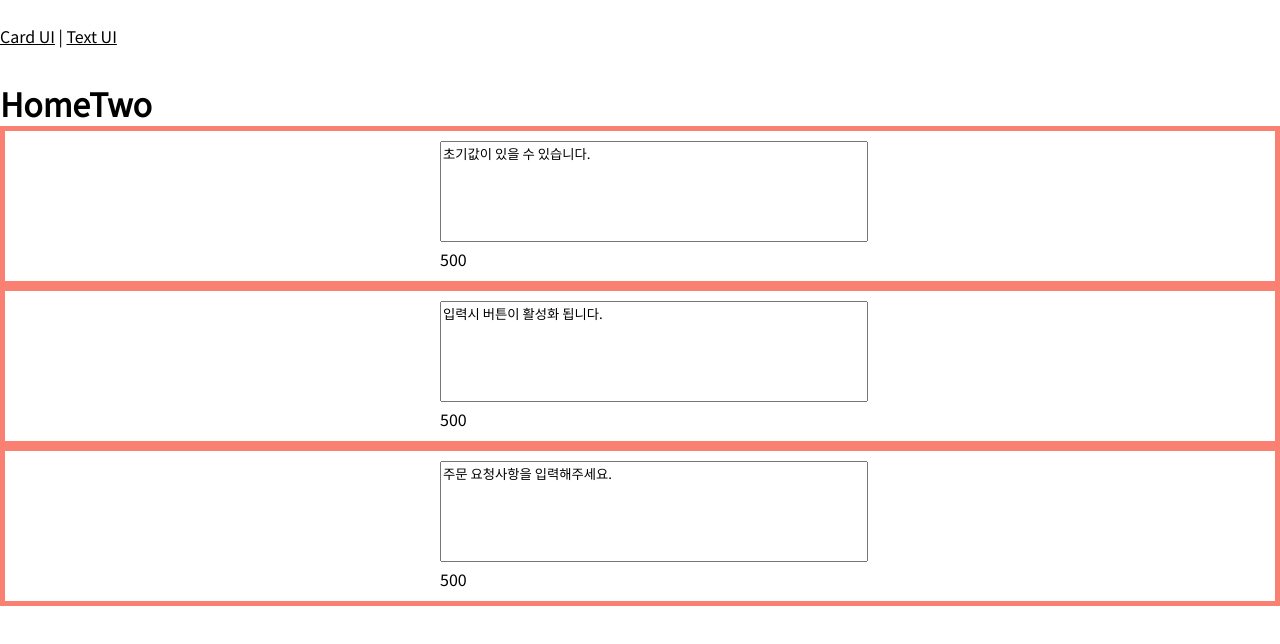
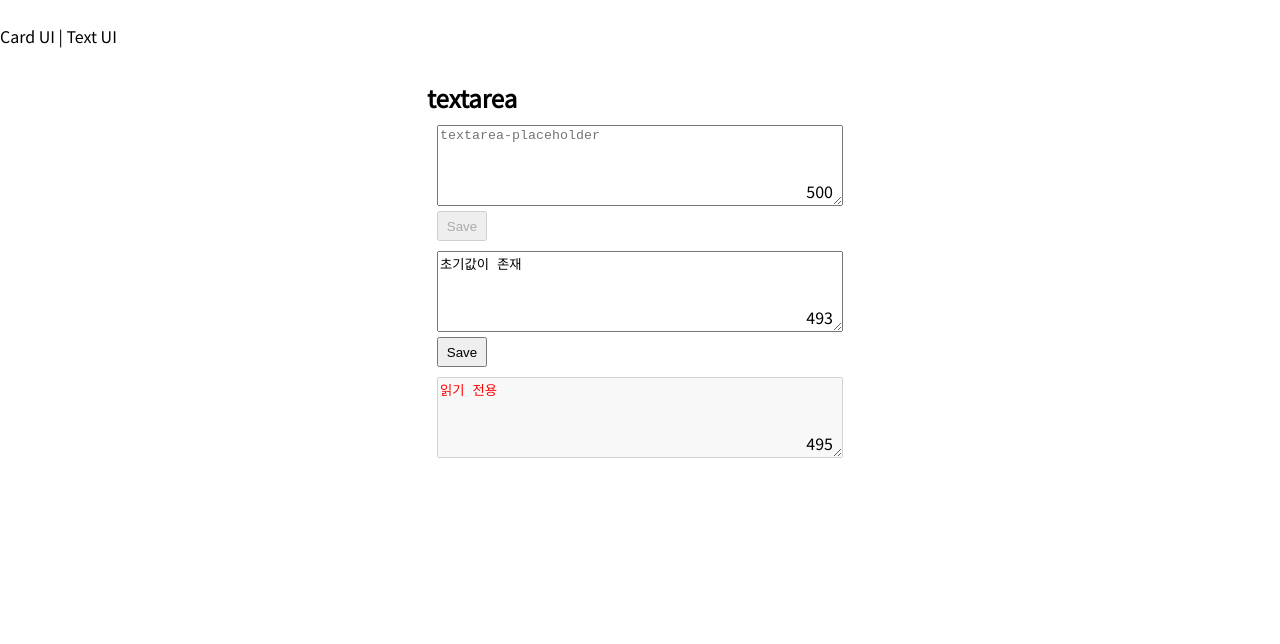
Before and after one commit to Romanus93/component-ui-using-sass, a Vue app: page /TextUi in a window 1280 px wide. Shown: the top 644 px of the page. Built offline with nearby package versions, Linux system fonts and the light colour scheme.

Commit message:
src/components/MultiLineText.vue html,css수정 , sass수정

```diff
--- a/src/App.vue
+++ b/src/App.vue
@@ -1,5 +1,5 @@
 <template>
-  <div class="#app">
+  <div id="app">
     <nav class="nav">
       <router-link to="/">Card UI</router-link> |
       <router-link to="/TextUi">Text UI</router-link>
--- a/src/assets/scss/cardCol.scss
+++ b/src/assets/scss/cardCol.scss
@@ -1,3 +1,11 @@
+@charset "UTF-8";
+
+@mixin textOneLine {
+  white-space: nowrap;
+  overflow: hidden;
+  text-overflow: ellipsis;
+}
+
 .col-card-contaier {
   display: inline-block;
   vertical-align: top;
@@ -38,10 +46,8 @@
       }
 
       .title {
-        white-space: nowrap;
-        overflow: hidden;
-        text-overflow: ellipsis;
         padding: 2px 5px 5px 5px;
+        @include textOneLine;
       }
 
       .description {
@@ -65,9 +71,7 @@
       }
 
       .comment {
-        white-space: nowrap;
-        overflow: hidden;
-        text-overflow: ellipsis;
+        @include textOneLine;
       }
     }
   }
--- a/src/assets/scss/cardRow.scss
+++ b/src/assets/scss/cardRow.scss
@@ -1,3 +1,5 @@
+@charset "UTF-8";
+
 .row-card-container {
   width: 50%;
   display: inline-block;
@@ -85,7 +87,7 @@
     .comment {
       max-height: 7.2em;
 
-      :after {
+      &:after {
         content: "";
         position: absolute;
         right: 0;
--- a/src/assets/scss/cardUi.scss
+++ b/src/assets/scss/cardUi.scss
@@ -1,3 +1,5 @@
+@charset "UTF-8";
+
 .car-ui {
   width: 100vw;
   max-width: 100%;
--- /dev/null
+++ b/src/assets/scss/components/multiLineText.scss
@@ -0,0 +1,26 @@
+@charset "UTF-8";
+
+.multi-line-text-container {
+  width: 100%;
+  margin: 10px;
+  .multi-line-text {
+    position: relative;
+    width: fit-content;
+
+    & > textarea {
+      /* ie 스크롤바 없애기 */
+      overflow: hidden;
+    }
+
+    .characters-counter {
+      position: absolute;
+      bottom: 8px;
+      right: 10px;
+    }
+  }
+
+  .btn--save {
+    width: 50px;
+    height: 30px;
+  }
+}
--- a/src/assets/scss/main.scss
+++ b/src/assets/scss/main.scss
@@ -1,18 +1,20 @@
 @charset "UTF-8";
 
+// font
 @import url("https://fonts.googleapis.com/css2?family=Noto+Sans+JP&display=swap");
-@import "./variable.scss";
 
-#app {
-  font-family: $font-family;
-  -webkit-font-smoothing: antialiased;
-  -moz-osx-font-smoothing: grayscale;
-  width: 100%;
-}
+// variable
+@import "./utils/variable";
 
+// card-col-row
+@import "./cardUi.scss";
+@import "./cardCol.scss";
+@import "./cardRoW.scss";
+@import "./userRating.scss";
+
+// textarea
 * {
   box-sizing: border-box;
-  font-family: $font-family;
 }
 
 html,
@@ -36,10 +38,6 @@ p {
   margin: 0;
 }
 
-ul {
-  list-style: none;
-}
-
 header,
 section,
 nav,
@@ -53,6 +51,12 @@ ul {
   list-style: none;
 }
 
+#app {
+  font-family: $font-family;
+  -webkit-font-smoothing: antialiased;
+  -moz-osx-font-smoothing: grayscale;
+  width: 100%;
+
   .nav {
     height: 10vh;
     padding-top: 3vh;
@@ -61,6 +65,7 @@ ul {
   a {
     cursor: pointer;
     color: $color-black;
+    text-decoration: none;
   }
 
   .bar {
@@ -68,3 +73,4 @@ a {
     display: inline-block;
     text-align: center;
   }
+}
--- a/src/assets/scss/userRating.scss
+++ b/src/assets/scss/userRating.scss
@@ -1,6 +1,6 @@
 @charset "UTF-8";
 
-@import "./variable.scss";
+@import "./utils/variable";
 
 .rating-container {
   display: inline-block;
--- a/src/components/MultiLineText.vue
+++ b/src/components/MultiLineText.vue
@@ -12,19 +12,21 @@
         :disabled="textarea.disabled"
         rows="5"
         cols="50"
-        :style="
-          textarea.placeholderColor
-            ? { '--placeholder-color': textarea.placeholderColor }
-            : {}
-        "
+        :style="colorText"
       ></textarea>
-      <span class="character-counter">
-        {{ characterCounter }}
+      <span class="characters-counter">
+        {{ counterCharacters }}
       </span>
     </div>
-    <div class="btn-box" v-if="textarea.isButton">
-      <button class="btn--save" type="button">Save</button>
-    </div>
+    <button
+      class="btn--save"
+      v-if="textarea.isButton"
+      :disabled="isDisabledBtn"
+      type="button"
+      @click="saveTexts"
+    >
+      Save
+    </button>
   </li>
 </template>
 
@@ -41,59 +43,57 @@ export default {
   },
   data() {
     return {
-      characters: "",
+      characters: this.textarea.text,
     };
   },
   computed: {
-    characterCounter() {
-      let char = this.characters.length;
-      let limit = 500;
-      return limit - char;
+    counterCharacters: function () {
+      let lengthCharacters = this.characters.length;
+      let limitCharacters = 500;
+      return limitCharacters - lengthCharacters;
     },
-    // disableButton() {
-    //   if (this.characters == "입력해주세요.") {
-    //     return true;
-    //   } else {
-    //     return false;
-    //   }
-    // },
+    colorText: function () {
+      let color =
+        this.textarea.readonly && this.textarea.disabled ? "red" : "black";
+      return `color: ${color}`;
+    },
+    isDisabledBtn: function () {
+      return this.characters.length === 0 ? true : false;
+    },
+  },
+  methods: {
+    saveTexts() {
+      let infoText = `${this.characters} 이 저장되었습니다.`;
+      alert(infoText);
+      this.characters = "";
+    },
   },
 };
 </script>
 
-<style scoped>
+<style lang="scss" scoped>
 .multi-line-text-container {
   width: 100%;
-  border: 5px solid salmon;
+  margin: 10px;
+  .multi-line-text {
+    position: relative;
+    width: fit-content;
+
+    & > textarea {
+      /* ie 스크롤바 없애기 */
+      overflow: hidden;
     }
 
-.multi-line-text {
-  width: 400px;
-  margin: 10px auto;
+    .characters-counter {
+      position: absolute;
+      bottom: 8px;
+      right: 10px;
     }
-
-.multi-line-text textarea {
-  resize: none;
-}
-
-textarea::placeholder {
-  color: var(--placeholder-color);
-}
-
-.multi-line-text .counter {
-}
-
-.btn-box {
-  width: 400px;
-  margin: 0 auto;
-  border: 5px seagreen solid;
   }
 
   .btn--save {
     width: 50px;
     height: 30px;
   }
-
-.multi-line-text-with-btn {
 }
 </style>
--- a/src/components/forPractice/SassVue.vue
+++ b/src/components/forPractice/SassVue.vue
@@ -17,5 +17,5 @@
 </template>
 
 <style lang="scss" scoped>
-@import "../../assets/scss/sass.scss";
+@import "../../assets/scss/app.scss";
 </style>
--- a/src/pages/TextUi.vue
+++ b/src/pages/TextUi.vue
@@ -1,6 +1,7 @@
 <template>
   <main class="multi-line-text-ui">
-    <h1>HomeTwo</h1>
+    <section>
+      <h2>textarea</h2>
       <ul>
         <multi-line-text
           v-for="item in items"
@@ -8,6 +9,7 @@
           :textarea="item"
         ></multi-line-text>
       </ul>
+    </section>
   </main>
 </template>
 
@@ -27,42 +29,39 @@ export default {
           type: "base",
           name: "textarea",
           text: "",
-          placeholder: "초기값이 있을 수 있습니다.",
+          placeholder: "textarea-placeholder",
           characters: "입력해주세요.",
           cols: 50,
           rows: 5,
           maxlength: 500,
-          placeholderColor: "black",
           readonly: false,
           disabled: false,
-          isButton: false,
+          isButton: true,
         },
         {
           id: 2,
           type: "base",
           name: "textarea",
-          text: "",
-          placeholder: "입력시 버튼이 활성화 됩니다.",
+          text: "초기값이 존재",
+          placeholder: "textarea-placeholder",
           characters: "입력해주세요.",
           cols: 50,
           rows: 5,
-          placeholderColor: "black",
           readonly: false,
           disabled: false,
-          isButton: false,
+          isButton: true,
         },
         {
           id: 3,
           type: "base",
           name: "textarea",
-          text: "",
-          placeholder: "주문 요청사항을 입력해주세요.",
+          text: "읽기 전용",
+          placeholder: "textarea-placeholder",
           characters: "입력해주세요.",
           cols: 50,
           rows: 5,
-          placeholderColor: "black",
-          readonly: false,
-          disabled: false,
+          readonly: true,
+          disabled: true,
           isButton: false,
         },
       ],
@@ -76,5 +75,12 @@ export default {
 <style lang="scss" scoped>
 .multi-line-text-ui {
   width: 100vw;
+  & > section {
+    width: fit-content;
+    width: -moz-fit-content;
+    // ie 용
+    display: table;
+    margin: 0 auto;
+  }
 }
 </style>
```
Also changed, not shown: src/assets/scss/inputUi.scss (deleted), src/assets/scss/utils/_variable.scss (renamed from src/assets/scss/_variable.scss). Lines whose indentation alone changed are shown as unchanged.
